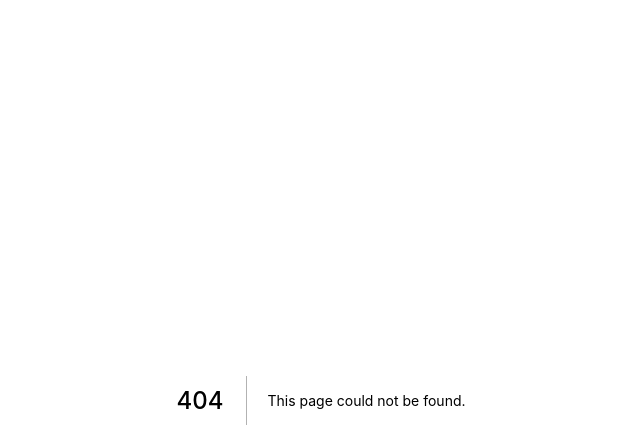
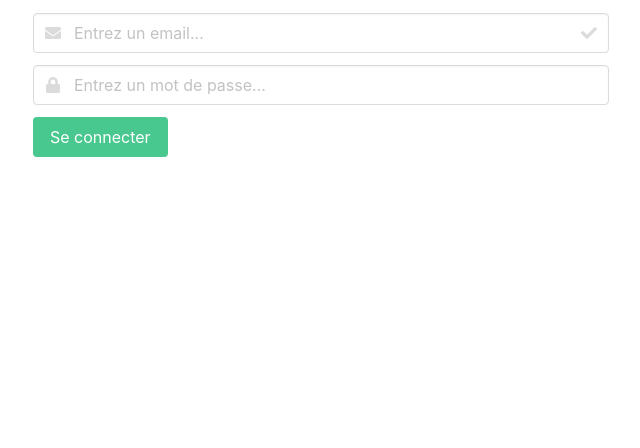
Before and after one commit to hamze10/toutpourletoitv2, a Next.js app: page /admin in a window 1280 px wide. Before the commit this address had no page. Shown: the top 448 px of the page, without its empty margins (319-959 px from the left). Built offline with nearby package versions, Linux system fonts and the light colour scheme; no server answers.

Commit message:
init lib

```diff
--- /dev/null
+++ b/components/Admin/App.js
@@ -0,0 +1,33 @@
+import React, { Component } from "react";
+import { auth } from "../../lib/firebase";
+import Login from "./Login";
+import Home from "./Home";
+
+class App extends Component {
+  constructor(props) {
+    super(props);
+    this.state = {
+      user: null,
+    };
+  }
+
+  componentDidMount = () => {
+    auth.onAuthStateChanged((user) => {
+      this.setState({
+        user: user,
+      });
+    });
+  };
+
+  render() {
+    const { user } = this.state;
+    return (
+      <>
+        {!!user && <Home />}
+        {!user && <Login />}
+      </>
+    );
+  }
+}
+
+export default App;
--- /dev/null
+++ b/components/Admin/Home.js
@@ -0,0 +1,13 @@
+import React, { Component } from "react";
+
+class Home extends Component {
+  constructor(props) {
+    super(props);
+  }
+
+  render() {
+    return <div> Home </div>;
+  }
+}
+
+export default Home;
--- /dev/null
+++ b/components/Admin/Login.js
@@ -0,0 +1,77 @@
+import React, { Component } from "react";
+
+class Login extends Component {
+  constructor(props) {
+    super(props);
+  }
+
+  render() {
+    return (
+      <div className="container">
+        <div className="field">
+          <p className="control has-icons-left has-icons-right">
+            <input
+              className="input"
+              type="email"
+              placeholder="Entrez un email..."
+            />
+            <span className="icon is-small is-left">
+              <i className="fas fa-envelope"></i>
+            </span>
+            <span className="icon is-small is-right">
+              <i className="fas fa-check"></i>
+            </span>
+          </p>
+        </div>
+        <div className="field">
+          <p className="control has-icons-left">
+            <input
+              className="input"
+              type="password"
+              placeholder="Entrez un mot de passe..."
+            />
+            <span className="icon is-small is-left">
+              <i className="fas fa-lock"></i>
+            </span>
+          </p>
+        </div>
+        <div className="field">
+          <p className="control">
+            <button className="button is-success">Se connecter</button>
+          </p>
+        </div>
+
+        <style jsx>
+          {`
+            .container {
+              display: flex;
+              flex-direction: column;
+              justify-content: center;
+              align-items: center;
+              margin-top: 1%;
+            }
+
+            .field {
+              width: 50%;
+            }
+
+            @media screen and (max-width: 600px) {
+              .container {
+                margin: 1%;
+                margin-top: 2%;
+                justify-content: flex-start;
+                align-items: flex-start;
+              }
+
+              .field {
+                width: 100%;
+              }
+            }
+          `}
+        </style>
+      </div>
+    );
+  }
+}
+
+export default Login;
--- /dev/null
+++ b/lib/auth.js
@@ -0,0 +1,16 @@
+import { auth } from "./firebase";
+
+const signIn = (email, password) =>
+  auth
+    .signInWithEmailAndPassword(email, password)
+    .then((result) => result)
+    .catch((err) => {
+      throw err;
+    });
+
+const signOut = () =>
+  auth.signOut().catch((err) => {
+    throw err;
+  });
+
+export { signIn, signOut };
--- /dev/null
+++ b/lib/firebase.js
@@ -0,0 +1,26 @@
+import * as firebase from "firebase/app";
+import "firebase/auth";
+import "firebase/firestore";
+import "firebase/storage";
+
+const firebaseConfig = {
+  apiKey: process.env.APIKEY,
+  authDomain: process.env.AUTHDOMAIN,
+  databaseURL: process.env.DATABASEURL,
+  projectId: process.env.PROJECTID,
+  storageBucket: process.env.STORAGEBUCKET,
+  messagingSenderId: process.env.MESSAGINGSENDERID,
+  appId: process.env.APPID,
+  measurementId: process.env.MEASUREMENTID,
+};
+
+//Check if firebase has been initialized
+if (firebase.apps.length === 0) {
+  firebase.initializeApp(firebaseConfig);
+}
+
+const auth = firebase.auth();
+const firestore = firebase.firestore();
+const storage = firebase.storage();
+
+export { firebase, auth, firestore, storage };
--- /dev/null
+++ b/lib/firestore.js
@@ -0,0 +1,26 @@
+import { firestore } from "./firebase";
+
+const COLLECTION_CHANTIER = "chantiers";
+
+const addChantier = (nom, compatriement, soustitre, titre, images) => {
+  let chantier = {
+    nom: nom,
+    compatriement: compatriement,
+    soustitre: soustitre,
+    titre: titre,
+    images: images,
+  };
+  firestore
+    .collection(COLLECTION_CHANTIER)
+    .add(chantier)
+    .catch((err) => {
+      throw err;
+    });
+};
+
+const getAllChantiers = () => firestore.collection(COLLECTION_CHANTIER).get();
+
+const getChantierById = (id) =>
+  firestore.collection(COLLECTION_CHANTIER).doc(id).get();
+
+export { addChantier, getAllChantiers, getChantierById };
--- /dev/null
+++ b/lib/storage.js
@@ -0,0 +1,12 @@
+import { storage } from "./firebase";
+
+let storageRef = storage.ref();
+
+const uploadImage = (file, path) => {
+  let ref = storageRef.child(path);
+  ref.put(file).catch((err) => {
+    throw err;
+  });
+};
+
+export { uploadImage };
--- a/package.json
+++ b/package.json
@@ -7,6 +7,7 @@
         "@fortawesome/fontawesome-free": "^5.13.0",
         "browserslist": "^4.12.0",
         "bulma": "^0.8.2",
+        "firebase": "^7.17.2",
         "imagemin-mozjpeg": "^8.0.0",
         "imagemin-optipng": "^7.1.0",
         "imagemin-svgo": "^7.1.0",
--- /dev/null
+++ b/pages/admin/index.js
@@ -0,0 +1,9 @@
+import App from "../../components/Admin/App";
+
+const Index = () => (
+  <div>
+    <App />
+  </div>
+);
+
+export default Index;
```
Also changed, not shown: 2 other files (tests, documents, lock files or other folders).
